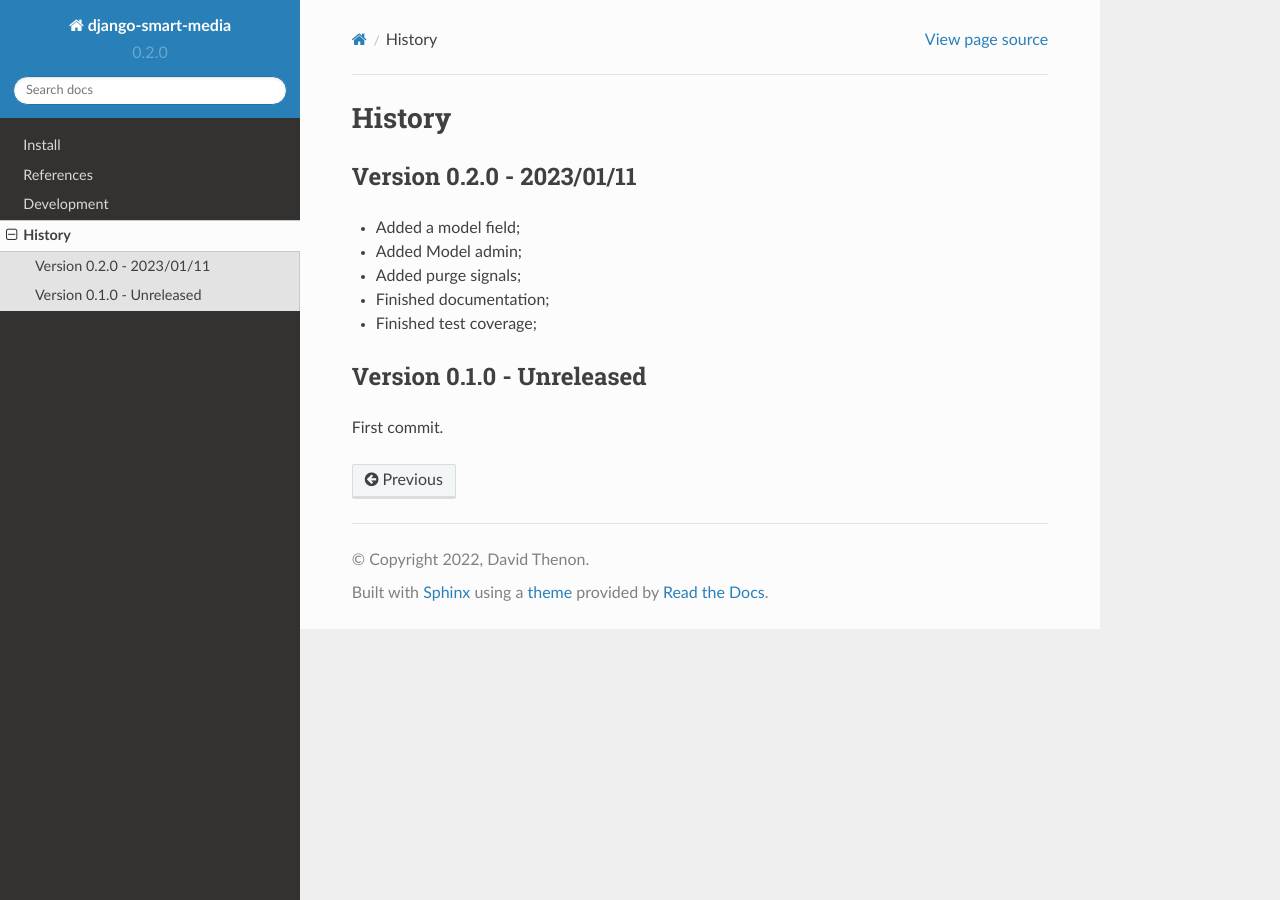
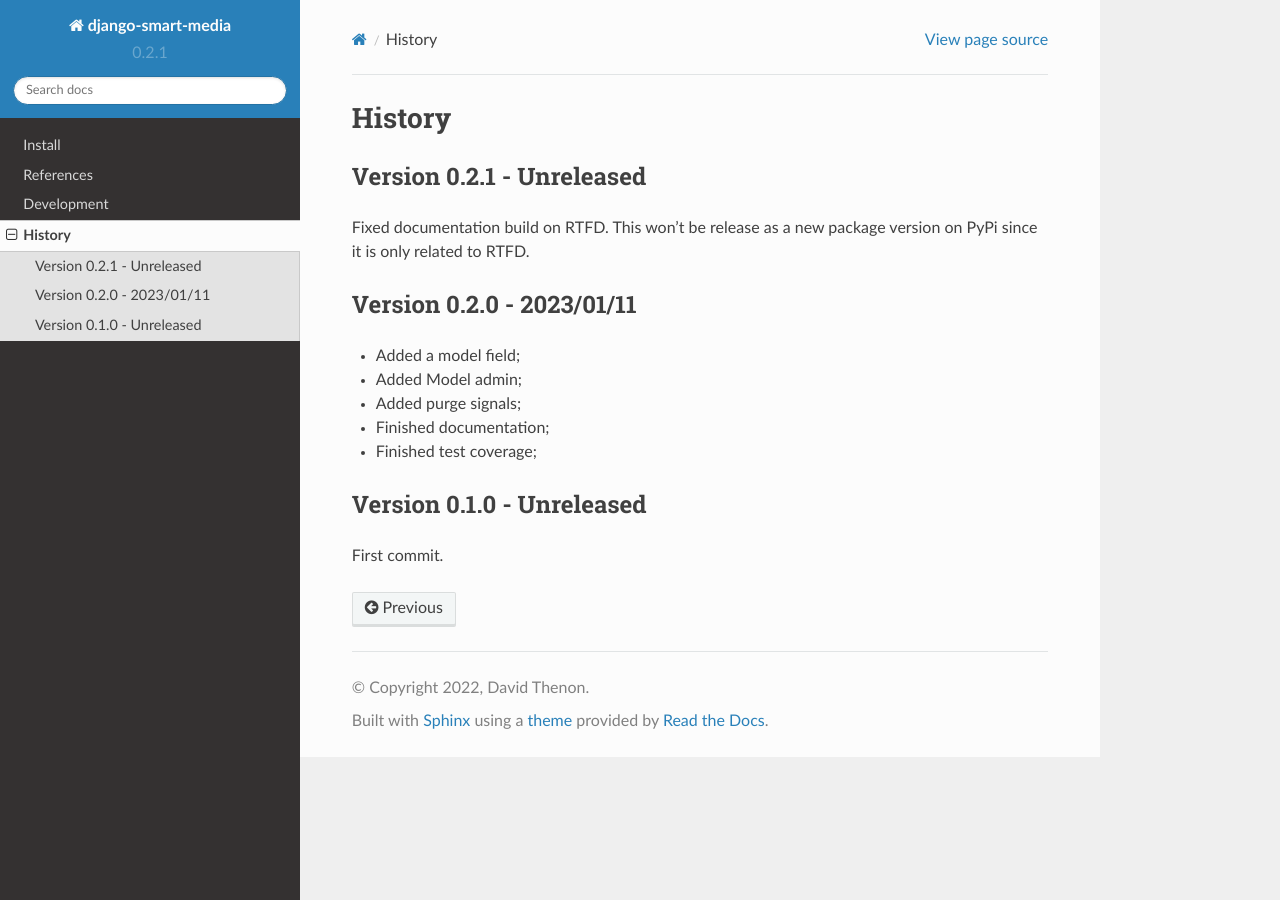
Before and after one commit to sveetch/django-smart-media, a Sphinx documentation site: the page built from docs/history.rst, in a window 1280 px wide. Built offline with Sphinx 7.4.7 and the Read the Docs theme 2.0.0, drawn with Linux system fonts in a browser that asks for light colours.

Commit message:
[FIX] (v0.2.1) Fixed documentation build on RTFD

```diff
--- a/docs/django_settings.py
+++ b/docs/django_settings.py
@@ -155,7 +155,6 @@ INSTALLED_APPS = [
     "django.contrib.messages",
     "django.contrib.staticfiles",
     "smart_media.apps.smart_mediaConfig",
-    "sandbox.sample",
 ]
 
 
--- a/docs/history.rst
+++ b/docs/history.rst
@@ -3,6 +3,13 @@
 =======
 History
 =======
+
+Version 0.2.1 - Unreleased
+--------------------------
+
+Fixed documentation build on RTFD. This won't be release as a new package version on
+PyPi since it is only related to RTFD.
+
 
 Version 0.2.0 - 2023/01/11
 --------------------------
--- a/setup.cfg
+++ b/setup.cfg
@@ -3,7 +3,7 @@
 ;;
 [metadata]
 name = django-smart-media
-version = 0.2.0
+version = 0.2.1
 description = Django file fields with SVG support
 long_description = file:README.rst
 long_description_content_type = text/x-rst
```
